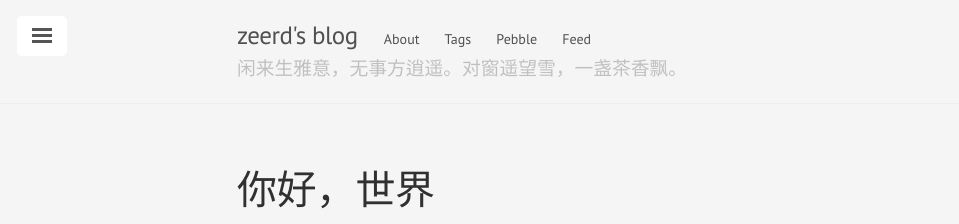
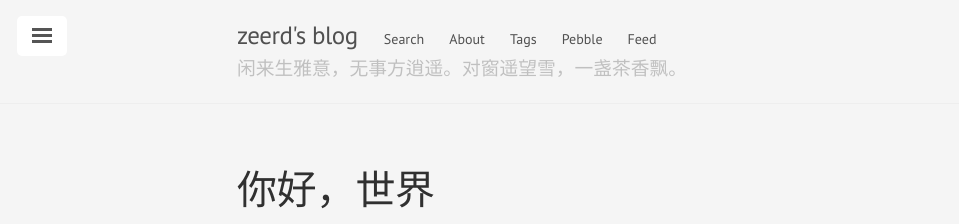
Before and after one commit to zeerd/zeerd.github.io, a Jekyll site: the page built from index.html, in a window 1280 px wide and 900 px high. Shown: the top 224 px of the window, without its empty margins (43-1002 px from the left). Built offline with Jekyll 4.4.1, drawn with Linux system fonts in a browser that asks for light colours; the list of posts is cut into pages by our own code.

Commit message:
add search function

```diff
--- a/_config.yml
+++ b/_config.yml
@@ -70,6 +70,7 @@
   auto_ids: true
 
 pages_list:
+  Search: '/search.html'
   About: '/about/'
   Tags: '/tags/'
   Pebble: '/pebble/'
--- a/_includes/sidebar.html
+++ b/_includes/sidebar.html
@@ -10,7 +10,7 @@
 
   <nav class="sidebar-nav">
     <a class="sidebar-nav-item" href="http://weibo.com/2062719533?s=6uyXnP" target="_blank"><img border="0" src="http://service.t.sina.com.cn/widget/qmd/2062719533/4d7daebc/1.png" width=300/></a>
-    <a class="sidebar-nav-item{% if page.url == site.baseurl %} active{% endif %}" href="{{ site.baseurl }}/search.html">Search</a>
+    <a class="sidebar-nav-item{% if page.url == site.baseurl %} active{% endif %}" href="{{ site.baseurl }}/search">Search</a>
     <a class="sidebar-nav-item{% if page.url == site.baseurl %} active{% endif %}" href="{{ site.baseurl }}/about">About</a>
     <a class="sidebar-nav-item{% if page.url == site.baseurl %} active{% endif %}" href="{{ site.baseurl }}/hobbies">Hobby projects</a>
     <a class="sidebar-nav-item{% if page.url == site.baseurl %} active{% endif %}" href="{{ site.baseurl }}/tags">Tags</a>
```
